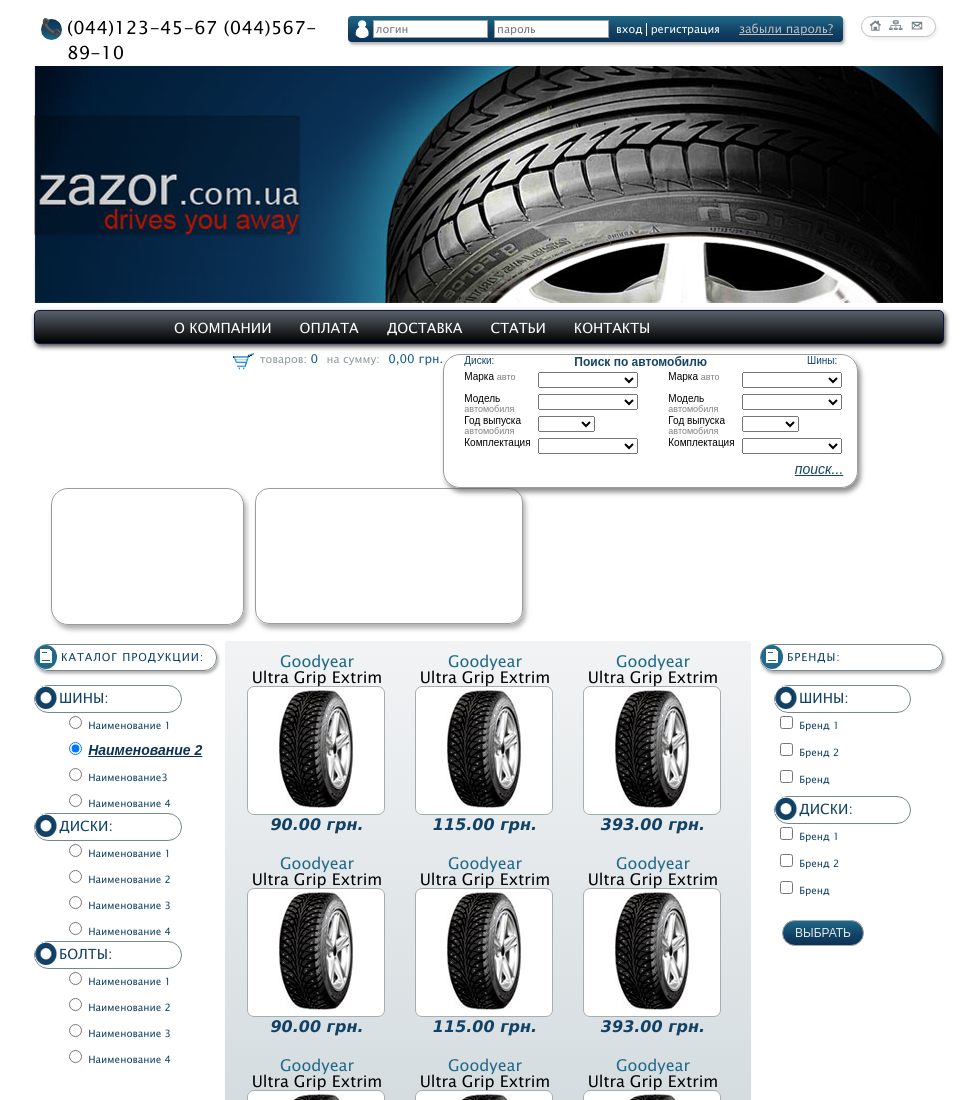
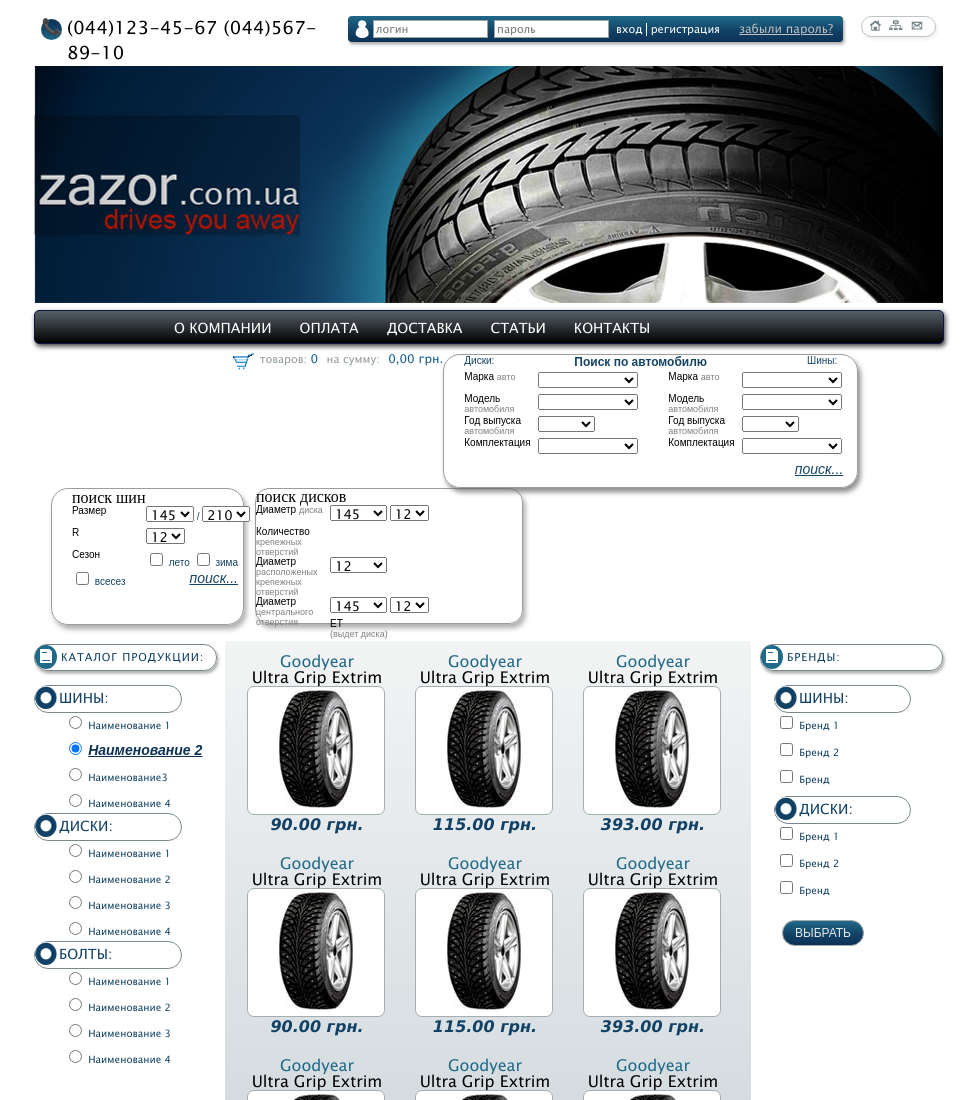
Before and after one commit to alphavita/Modul_6_2_HTML, a plain HTML site: page index.html in a window 1280 px wide. Shown: the top 1100 px of the page, without its empty margins (151-1131 px from the left). Drawn offline with Linux system fonts and the light colour scheme; files whose address does not match are found by name.

Commit message:
добавлены формы поиска

```diff
--- a/index.html
+++ b/index.html
@@ -54,6 +54,8 @@
 
 	</div>
 	<div class="find">
+
+
 		<div class="find_auto">
 			<form >
 				<h3>Поиск по автомобилю</h3>
@@ -147,15 +149,128 @@
 					</select>
 
 				</fieldset>
-				<input type="button" name="search" value="поиск..."></button>
-<div class="clearfix">
-
+				<input type="button" name="search" value="поиск...">
+			</form>
+			<div class="clearfix"></div>
 		</div>
 
+
+		<div class="find_tires">
+				<form >
+					<h3>поиск шин</h3>
+					<fieldset>
+						<label for="size">
+							<span class="black">Размер</span>
+						</label>
+						<select id="size" class="size2">
+							<option value="145">145</option>
+							<option value="150">150</option>
+							<option value="160">160</option>
+							<option value="170">170</option>
+						</select>
+						/
+						<select id=size class="size2">
+							<option value="210">210</option>
+							<option value="220">220</option>
+							<option value="230">230</option>
+							<option value="240">240</option>
+						</select>
+						<label for="radius">
+							<span class="black">R</span><br>
+						</label>
+						<select id="radius" class="size1">
+							<option value="12">12</option>
+							<option value="16">16</option>
+							<option value="20">20</option>
+							<option value="24">24</option>
+						</select>
+						<div class="clearfix">	</div>
+						<label for="sezon">
+							<span class="black">Сезон</span><br>
+						</label>
+						<input type="checkbox" id="sezon" >
+						<span class="title_checkbox">лето</span>
+						<input type="checkbox" id="sezon" >
+						<span class="title_checkbox">зима</span>
+						<input type="checkbox" id="sezon" >
+						<span class="title_checkbox">всесез</span>
+						<input type="button" name="search" value="поиск...">
+					</fieldset>
+				</form>
+				<div class="clearfix"></div>
 		</div>
-			<div class="find_tires">
+
+
+		<div class="find__disk">
+			<form >
+				<h3>поиск дисков</h3>
+					<div class='find_disk_left'>
+						 <fieldset>
+							<label for="diametr_disk">
+								<span class="black">Диаметр</span>
+								<span class="grey">диска</span>
+							</label>
+							<select id="diametr_disk" class="size3">
+								<option value="145">145</option>
+								<option value="150">150</option>
+					 			<option value="160">160</option>
+					 			<option value="170">170</option>
+							</select>
+
+							<label for="count">
+								<span class="black">Количество</span>
+								<span class="grey">крепежных отверстий</span>
+							</label>
+							<select id="count" class="size2">
+								<option value="12">12</option>
+								<option value="16">16</option>
+					 			<option value="20">20</option>
+					 			<option value="24">24</option>
+							</select>
+							<div class="clearfix">	</div>
+							<label for="diametr_kr">
+								<span class="black">Диаметр</span>
+								<span class="grey">расположеных крепежных отверстий</span>
+							</label>
+							<select id="diametr_kr" class="size3">
+								<option value="12">12</option>
+								<option value="16">16</option>
+					 			<option value="20">20</option>
+					 			<option value="24">24</option>
+							</select>
 					</div>
-		<div class="find__disk">
+					<div class="find_disk_right">
+							<fieldset>
+							<label for="diametr_otv">
+								<span class="black">Диаметр</span>
+								<span class="grey">центрального отверстия</span>
+							</label>
+							<select id="diametr_otv" class="size3">
+								<option value="145">145</option>
+								<option value="150">150</option>
+					 			<option value="160">160</option>
+					 			<option value="170">170</option>
+							</select>
+
+							<label for="count">
+								<span class="black">ЕТ</span><br>
+								<span class="grey">(выдет диска)</span>
+							</label>
+							<select id="count" class="size2">
+								<option value="12">12</option>
+								<option value="16">16</option>
+					 			<option value="20">20</option>
+					 			<option value="24">24</option>
+							</select>
+					</div>
+					<div class="clearfix"></div>
+
+
+
+
+						<input type="button" name="search" value="поиск...">
+			</form>
+			<div class="clearfix"></div>
 		</div>
 		<div class="clearfix"></div>
 	</div>
@@ -286,11 +401,6 @@
 						</li>
 					</ul>
 				</div>
-
-
-
-
-
 
 		</div>
 		<div class="gallery">
```
Lines whose indentation alone changed are shown as unchanged.
